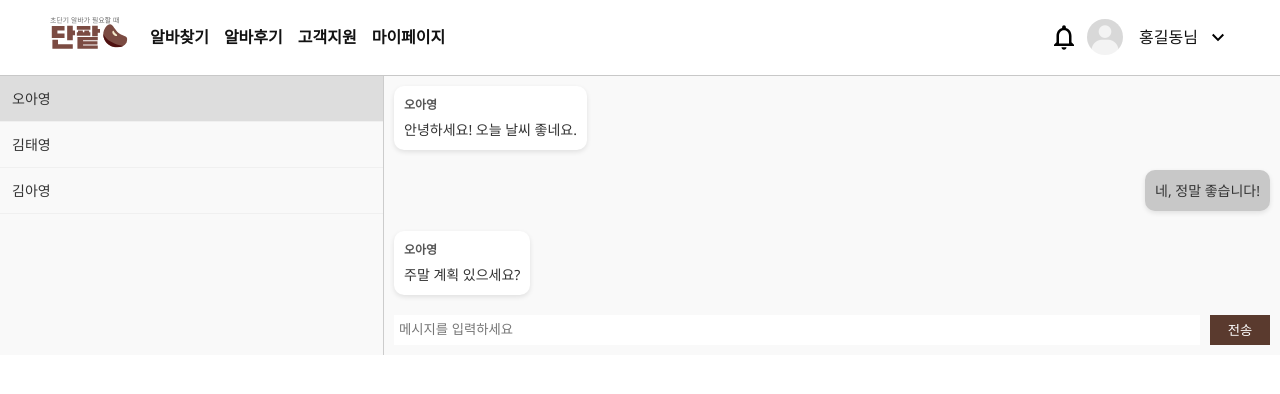
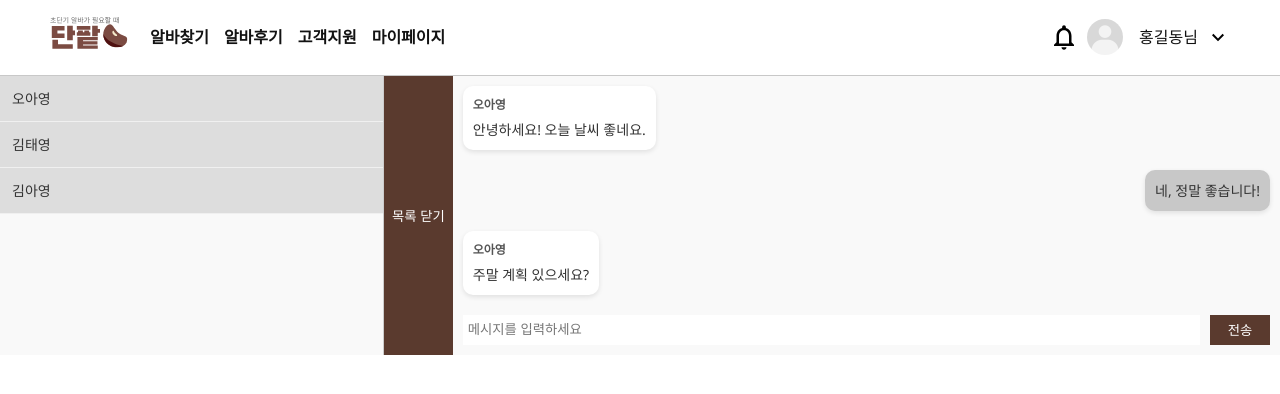
Before and after one commit to danpatime/FrontEnd, a React (Create React App) app: page /chat in a window 1280 px wide. Shown: the top 394 px of the page. Built offline with nearby package versions, Linux system fonts and the light colour scheme.

Commit message:
:sparkles: feat: 방 목록 열고 닫기 구현

```diff
--- a/src/pages/ChattingPage.jsx
+++ b/src/pages/ChattingPage.jsx
@@ -10,7 +10,7 @@ const ChattingPage = () => {
   const [selectedRoom, setSelectedRoom] = useState(rooms[0].id);
   const [chatHistory, setChatHistory] = useState(rooms[0].chatHistory);
   const [currentChat, setCurrentChat] = useState("");
-
+  const [isRoomListOpen, setIsRoomListOpen] = useState(true);
 
   const handleInputChange = (e) => {
     setCurrentChat(e.target.value);
@@ -30,16 +30,19 @@ const ChattingPage = () => {
     setCurrentChat("");
   };
 
-
   const handleRoomClick = (roomId) => {
     const selectedRoomData = rooms.find((room) => room.id === roomId);
     setSelectedRoom(roomId);
     setChatHistory(selectedRoomData.chatHistory);
   };
 
+  const toggleRoomList = () => {
+    setIsRoomListOpen((prev) => !prev);
+  };
+
   return (
     <ChatLayout>
-      <RoomList>
+      <RoomList isRoomListOpen={isRoomListOpen}>
         {rooms.map((room) => (
           <RoomItem
             key={room.id}
@@ -50,7 +53,9 @@ const ChattingPage = () => {
           </RoomItem>
         ))}
       </RoomList>
-
+      <button onClick={toggleRoomList}>
+        {isRoomListOpen ? "목록 닫기" : "목록 열기"}
+      </button>
       <ChatArea>
         {chatHistory.map((msg) => (
           <ChatBubble
@@ -83,7 +88,7 @@ const ChatLayout = styled.div`
 `;
 
 const RoomList = styled.nav`
-  width: 30vw;
+  width: ${({ isRoomListOpen }) => (isRoomListOpen ? "30vw" : "0")};
   border-right: 1px solid #ccc;
 `;
 
@@ -91,7 +96,7 @@ const RoomItem = styled.div`
   padding: 12px;
   cursor: pointer;
   border-bottom: 1px solid #f0f0f0;
-  background-color: ${(props) => (props.isSelected ? "#ddd" : "transparent")};
+  background-color: ${(isSelected) => (isSelected ? "#ddd" : "transparent")};
 
   &:hover {
     background-color: #cacaca;
@@ -118,6 +123,6 @@ const InputContainer = styled.div`
 `;
 
 const SubmitBtn = styled.button`
-  width: 60px
+  width: 60px;
 `;
 export default ChattingPage;
```
